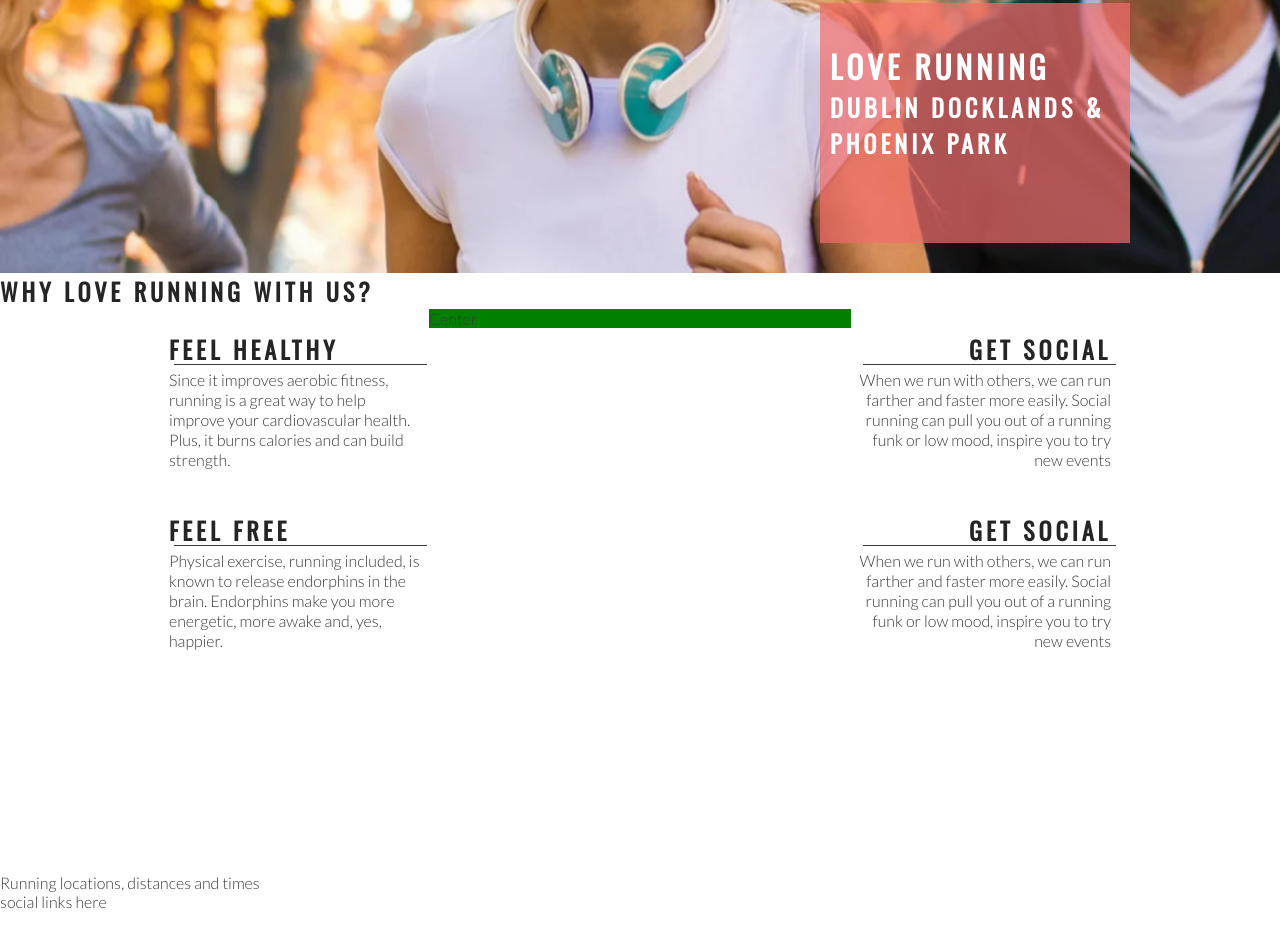
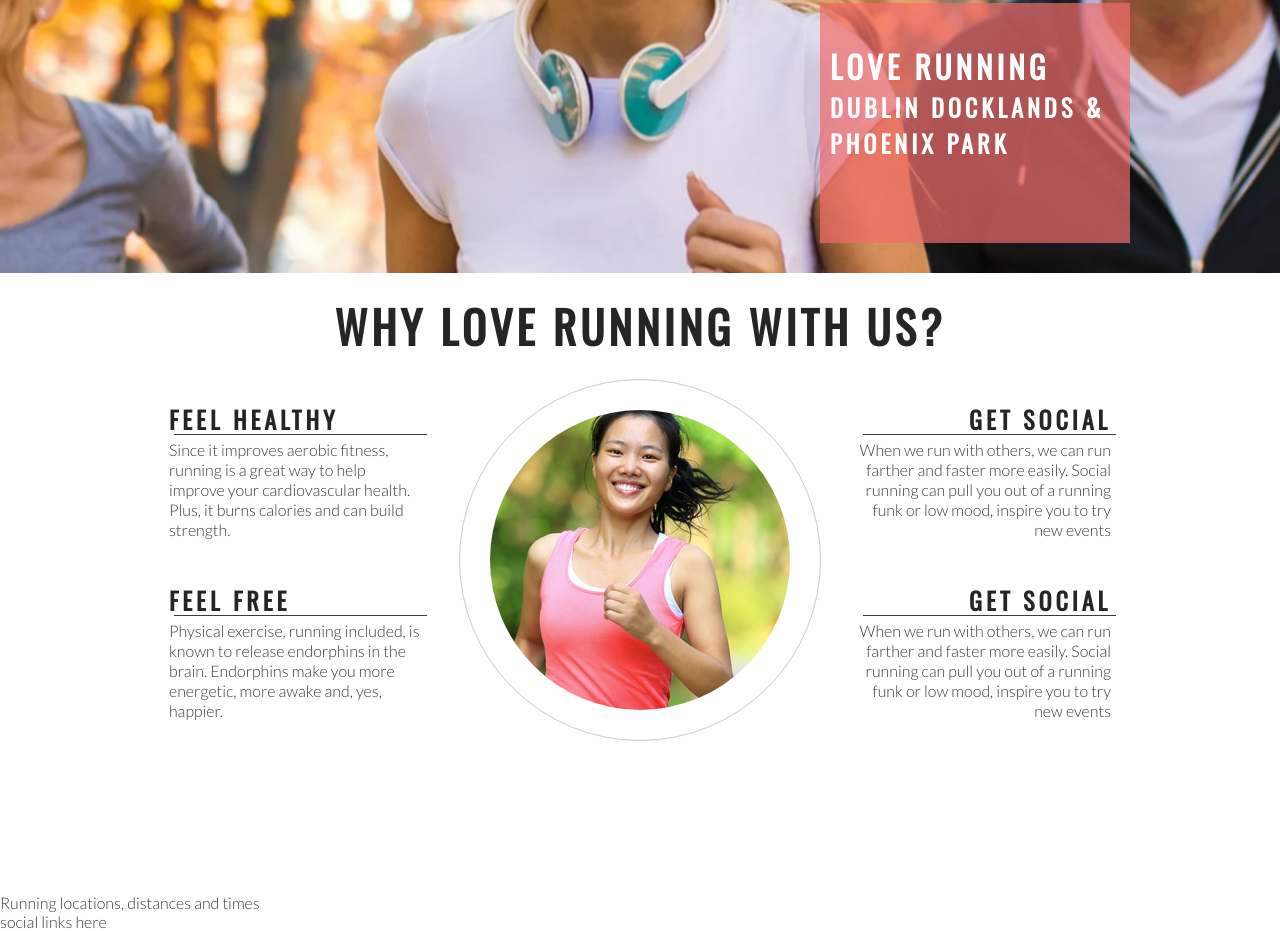
Before and after one commit to hypergeek-dev/loverunning, a plain HTML site: page index.html in a window 1280 px wide. Shown: the part 402-1333 px from the top of the page. Drawn offline with nearby package versions, Linux system fonts and the light colour scheme.

Commit message:
Add club ethos central image and style into a circle

```diff
--- a/assets/css/style.css
+++ b/assets/css/style.css
@@ -136,7 +136,7 @@ height:600px;
 #center-about {
     width:33%;
     margin: 0 auto;
-    background-color: green;
+
 }
 
 hr {
@@ -166,3 +166,26 @@ text-align: right ;
 .right-about-heading p {
     text-align: right ;
     }
+
+#welcome {
+text-align: center;
+margin: 20px 0;
+font-size: 280%;
+}
+
+#circle-container {
+    width: 300px;
+    height: 300px;
+    padding: 30px;
+    border-style: solid;
+    border-color: #ccc;
+    border-width: 1px;
+    border-radius:50%;
+    margin: 0 auto;
+}
+    #circle-cover-bg {
+        background: url(../images/ethos-center-image.jpg) no-repeat center center;
+        height:100%;
+        border-radius: 50%;
+
+    }
--- a/index.html
+++ b/index.html
@@ -38,7 +38,7 @@
      </div>
     </section>
     <section id="club-ethos">
-      <h1>Why Love Running With Us?</h1>
+      <h2 id="welcome">Why Love Running With Us?</h2>
       <div id="left-about">
       <div class="left-about-heading">
         <h2>Feel Healthy</h2>
@@ -75,7 +75,11 @@
         </p>
   </div>
       </div>
-      <div id="center-about">Center</div>
+      <div id="center-about">
+      <div id="circle-container">
+      <div id="circle-cover-bg"></div>
+
+      </div></div>
 
     </section>
     <section>
```
Also changed, not shown: assets/images/ethos-center-image.jpg (added).
